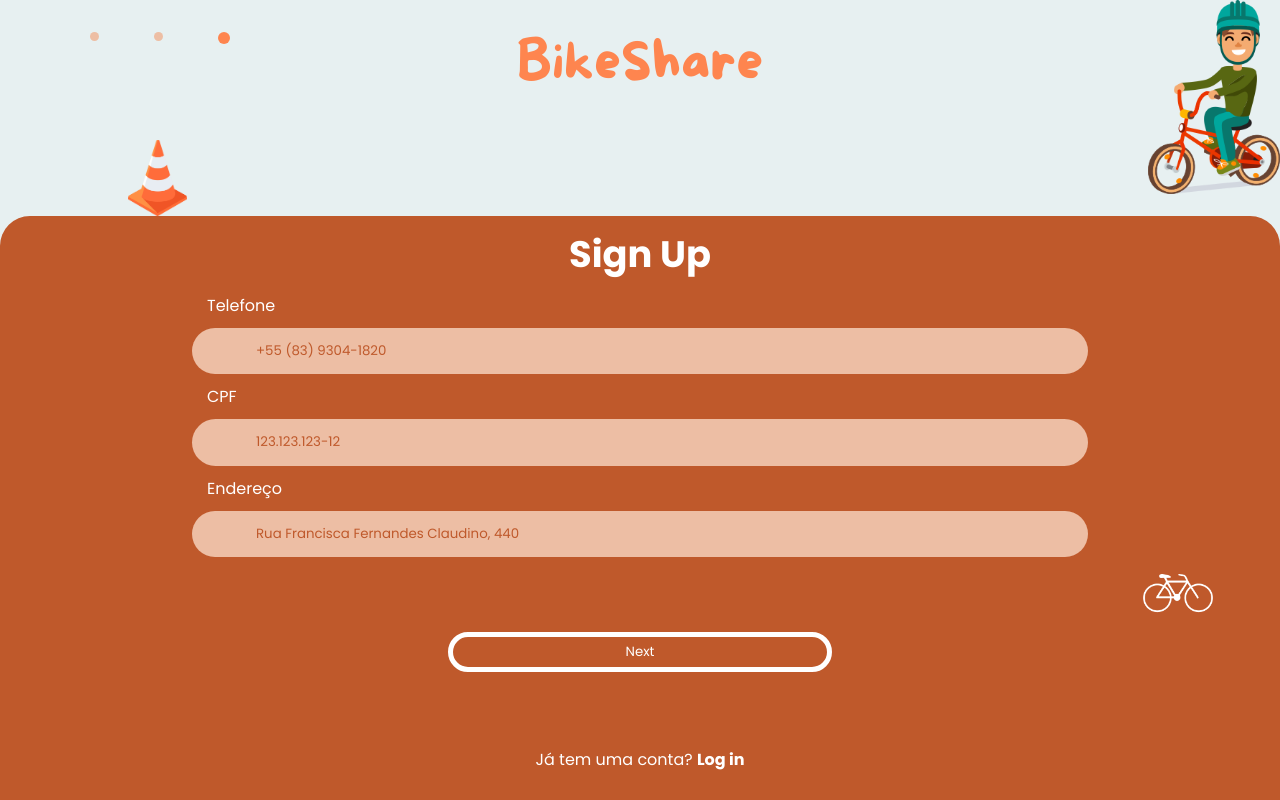
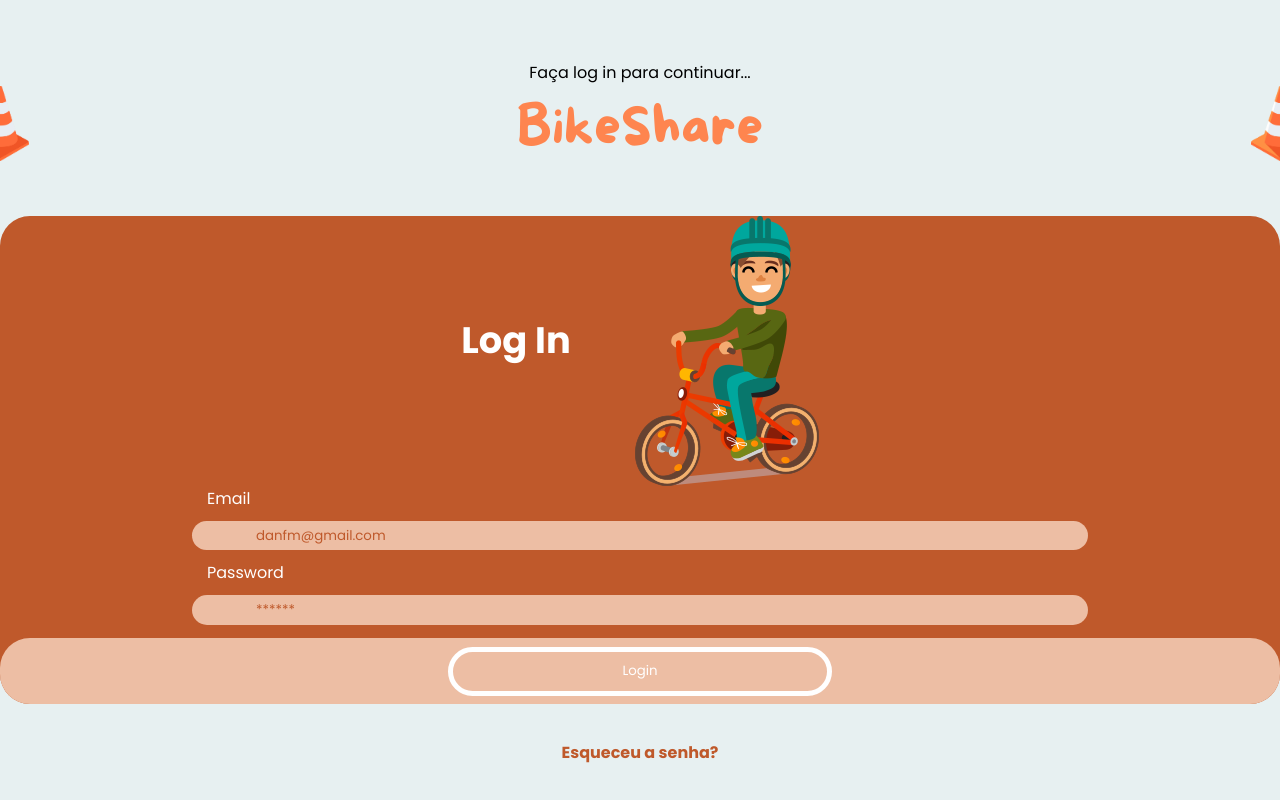
Before and after one commit to victorivis/BikeShare-Connect, a website: page src/view/Login/index.html in a window 1280 px wide. Drawn offline with Linux system fonts and the light colour scheme.

Commit message:
Creating login page

```diff
--- a/src/view/Login/index.html
+++ b/src/view/Login/index.html
@@ -9,27 +9,29 @@
 <body>
     <div id="cellphone">
         <div id="signin-header">
-            <div id="ping1"></div>
-            <div id="ping2"></div>
-            <div id="active"></div>
-            <img id="cyclistImage" src="assets/cyclist.png"/>
-            <img id="coneImage" src="assets/cone.png"/>
+            <img id="coneImageLeft" src="assets/coneEsquerda.png"/>
+            <img id="coneImageRight" src="assets/coneDireita.png"/>
+            <p id="dica-login">Faça log in para continuar...</p>
             <h1 id="signin-title">BikeShare</h1>
         </div>
         <div id="signin-container">
-            <h1 id="signin-subtitle">Sign Up</h1>
+            <div id="login-title-container">
+                <h1 id="signin-subtitle">Log In</h1>
+                <img id="cyclistImage" src="assets/cyclist.png"/>
+            </div>
             <div id="inputs-container">
-                <p class="input-name">Telefone</p>
-                <input type="tel" class="signin-input" placeholder="+55 (83) 9304-1820"/>
-                <p class="input-name">CPF</p>
-                <input type="text" class="signin-input" placeholder="123.123.123-12"/>
-                <p class="input-name">Endereço</p>
-                <input type="text" class="signin-input" placeholder="Rua Francisca Fernandes Claudino, 440"/>
+                <p class="input-name">Email</p>
+                <input type="email" class="signin-input" placeholder="danfm@gmail.com"/>
+                <p class="input-name">Password</p>
+                <input type="password" class="signin-input" placeholder="******"/>
             </div>
-            <button id="next-button">Next</button>
-            <img id="whiteBike" src="assets/whiteBike.png"/>
+            <div id="login-button-container">
+                <button id="next-button">Login</button>
+            </div>
+        </div>
+        <div id="footer-container">
             <footer id="signin-footer">
-                <h7>Já tem uma conta? <a class="soft-link" href=""><b>Log in</b></a></h7>
+                <h7><a class="soft-link" href=""><b>Esqueceu a senha?</b></a></h7>
             </footer>
         </div>
     </div>
--- a/src/view/Login/style/index.scss
+++ b/src/view/Login/style/index.scss
@@ -1,10 +1,90 @@
 @import '../../Signin\ Step\ 1/style/index.scss';
 
+body {
+    max-height: 100vh;
+}
+
 #cellphone {
-    $signinContainerHeight: 73%;
     #signin-header {
-        #active {
-            @include dots($activeDot, 17%, 12px);
+        $headerHeight: 27%;
+        #dica-login {
+            @include normalText($black);
+            @include flexCenter(column);
+            text-align: center;
+            width: 100%;
+            position: absolute;
+            height:  calc($headerHeight / 1.5);
+        }
+
+        #signin-title {
+            height:  calc($headerHeight / 0.84);
+        }
+
+        #coneImageLeft, #coneImageRight {
+            position: absolute;
+            top: calc($headerHeight / 0.84 / 3);
+            height: calc($headerHeight * 0.35);
+        }
+
+        #coneImageRight {
+            right: 0px;
+        }
+
+        #coneImageLeft {
+            left: 0px;
+        }
+    }
+
+    #signin-container {
+        $signinContainerHeight: 61%;
+        height: $signinContainerHeight;
+        width: 100%;
+        border-radius: 30px 30px 30px 30px;
+
+        #login-title-container {
+            @include flexCenter(row);
+            align-items: flex-end;
+            width: 100%;
+            gap: 5%;
+
+            #signin-subtitle {
+                margin-bottom: 10%;
+            }
+        }
+
+        #inputs-container {
+            margin-bottom: 5px;
+        }
+
+        #login-button-container {
+            @include flexCenter(column);
+            height: calc($signinContainerHeight * 0.33);
+            border-radius: 30px 30px 30px 30px;
+            width: 100%;
+            background-color: $lightBrown;
+
+            $inputsContainerHeight: calc($signinContainerHeight * 0.62);
+            #next-button {
+                @include normalText($white);
+                height: 75%;
+                width: 30%;
+                border-radius: 30px;
+                border-color: $white;
+                border: 5px;
+                border-style: solid;
+                background-color: $translucid;
+                margin: 0px;
+            }
+        }
+    }
+
+    #footer-container {
+        @include flexCenter(column);
+        height: 12%;
+        width: 100%;
+
+        .soft-link {
+            @include normalText($darkBrown);
         }
     }
 }
--- a/src/view/Signin Step 1/style/index.scss
+++ b/src/view/Signin Step 1/style/index.scss
@@ -154,10 +154,10 @@ body {
             top: calc($signinContainerHeight * 0.95);
             right: 5%;
         }
+    }
 
-        .soft-link {
-            @include normalText($white);
-            text-decoration: none;
-        }
+    .soft-link {
+        @include normalText($white);
+        text-decoration: none;
     }
 }
```
Also changed, not shown: src/view/Login/assets/cone.png (deleted), src/view/Login/assets/coneDireita.png (added), src/view/Login/assets/coneEsquerda.png (added), src/view/Login/style/index.css, src/view/Signin Step 1/style/index.css.
